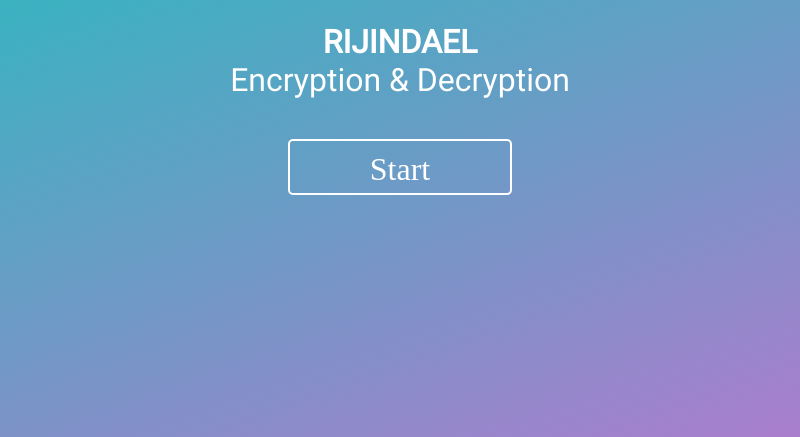
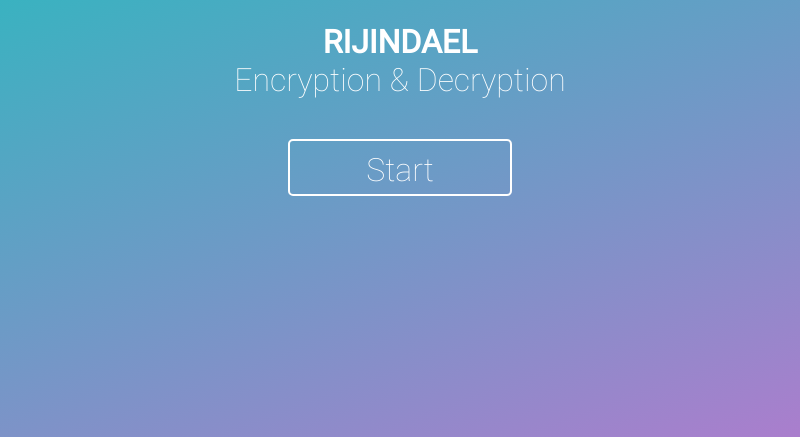
Before and after one commit to XIIKJIIX/CP59-RijndaelEncryption, an Electron app: page electron_foofy/start.html in a window 800 px wide. Shown: the part 363-800 px from the top of the page. Drawn offline with Linux system fonts and the light colour scheme.

Commit message:
Fully add roboto

```diff
--- a/electron_foofy/css/main.css
+++ b/electron_foofy/css/main.css
@@ -14,7 +14,7 @@
 body{
     background: #050321;
     color: #fff;
-    font-family: 'Roboto-R';
+    font-family: 'Roboto';
 }
 section{
     display: block;
--- a/electron_foofy/css/startpage.css
+++ b/electron_foofy/css/startpage.css
@@ -38,11 +38,19 @@ body {
     animation: logo 2s infinite;
 }
 
-.text{
+.text {
+    text-align: center;
+    font-family: 'Roboto';
+    color: white;
+    font-size: 2em;
+    margin-top: 26px;
+}
+
+.text .head {
     text-align: center;
     font-family: 'Roboto-R';
     color: white;
-    font-size: 2em;
+    font-size: 1em;
     margin-top: 26px;
 }
 
@@ -55,7 +63,7 @@ body {
     text-decoration: none;
     text-align: center;
     border-radius: 5px;
-    font-family: 'Poppins-R';
+    font-family: 'Roboto';
     color: white;
     font-size: 2em;
     transition: all 0.3s ease;
--- a/electron_foofy/start.html
+++ b/electron_foofy/start.html
@@ -14,7 +14,7 @@
 </header>
 <body>
     <img class="logo" src="img/logo.png">
-    <div class="text"><b>RIJINDAEL</b><br>Encryption & Decryption</div>
+    <div class="text"><b class="head">RIJINDAEL</b><br>Encryption & Decryption</div>
     <a href="index.html" class="start">Start</a>
 </body>
 </html>
```
